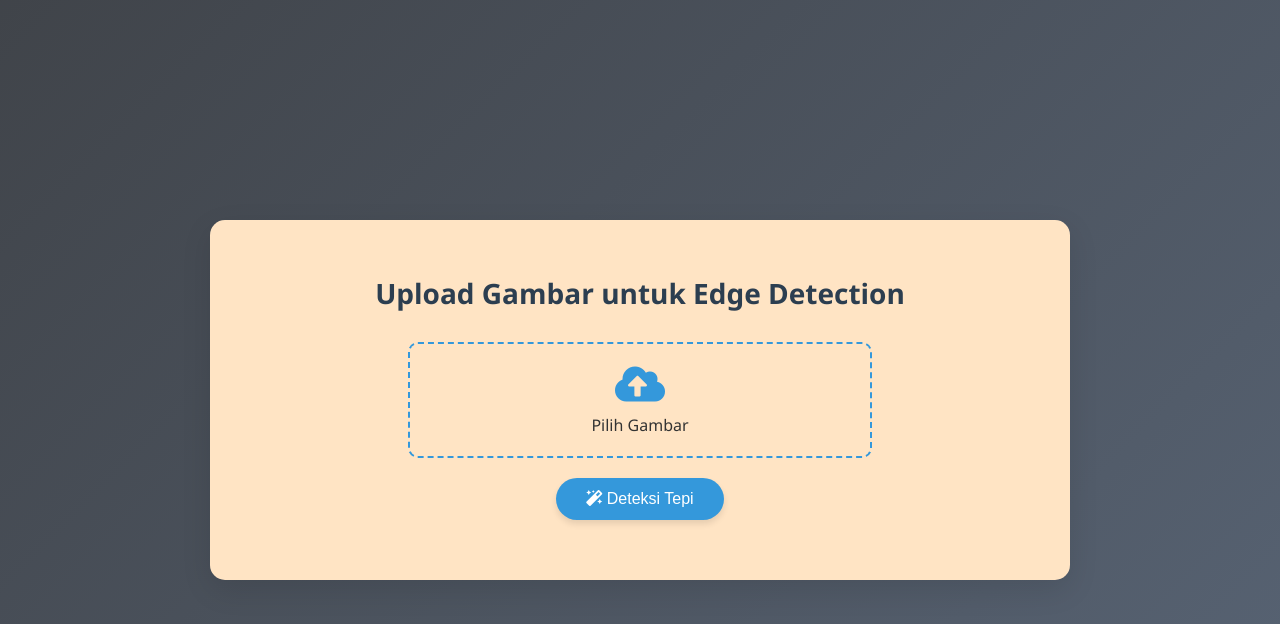
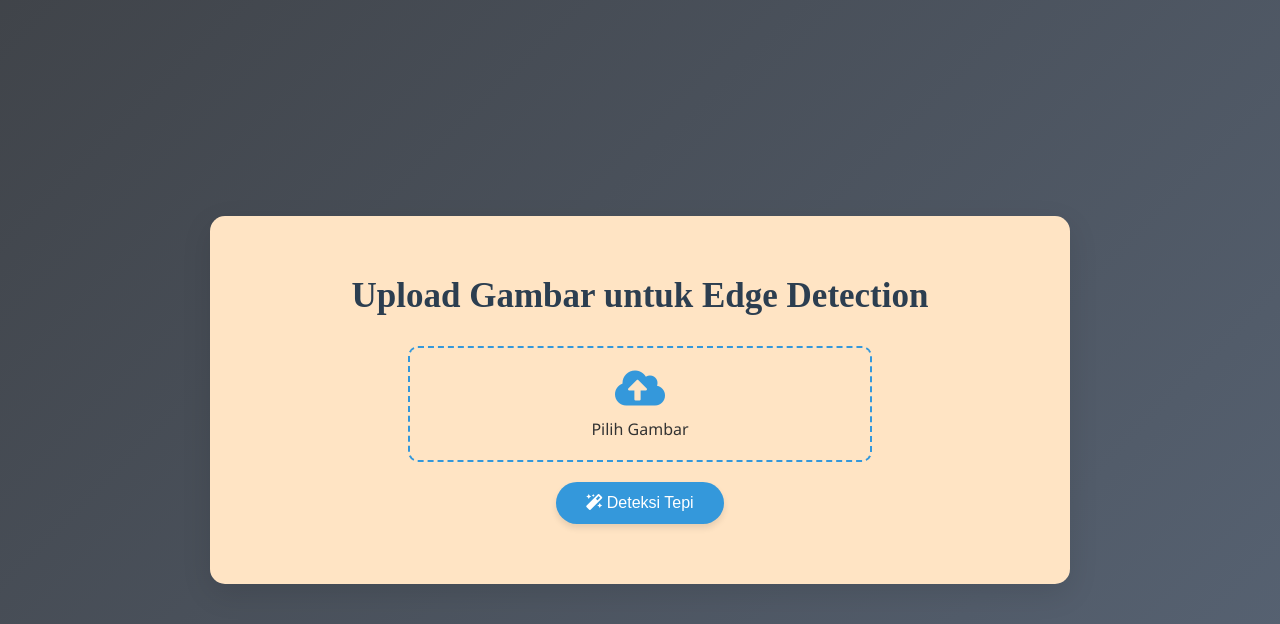
Before and after one commit to Ilkom-23-citra-kelompok-4-git/ilkom-23-citra-kelompok-4, a Flask app: page / in a window 1280 px wide. Shown: the top 624 px of the page. Run offline with Flask 3, Linux system fonts and the light colour scheme.

Commit message:
update style.css

```diff
--- a/edge_detection/static/style.css
+++ b/edge_detection/static/style.css
@@ -45,7 +45,8 @@ body {
 h2 {
     color: #2c3e50;
     margin-bottom: 25px;
-    font-size: 28px;
+    font-family: 'Fantasy';
+    font-size: 35px;
     font-weight: 600;
 }
 
```
